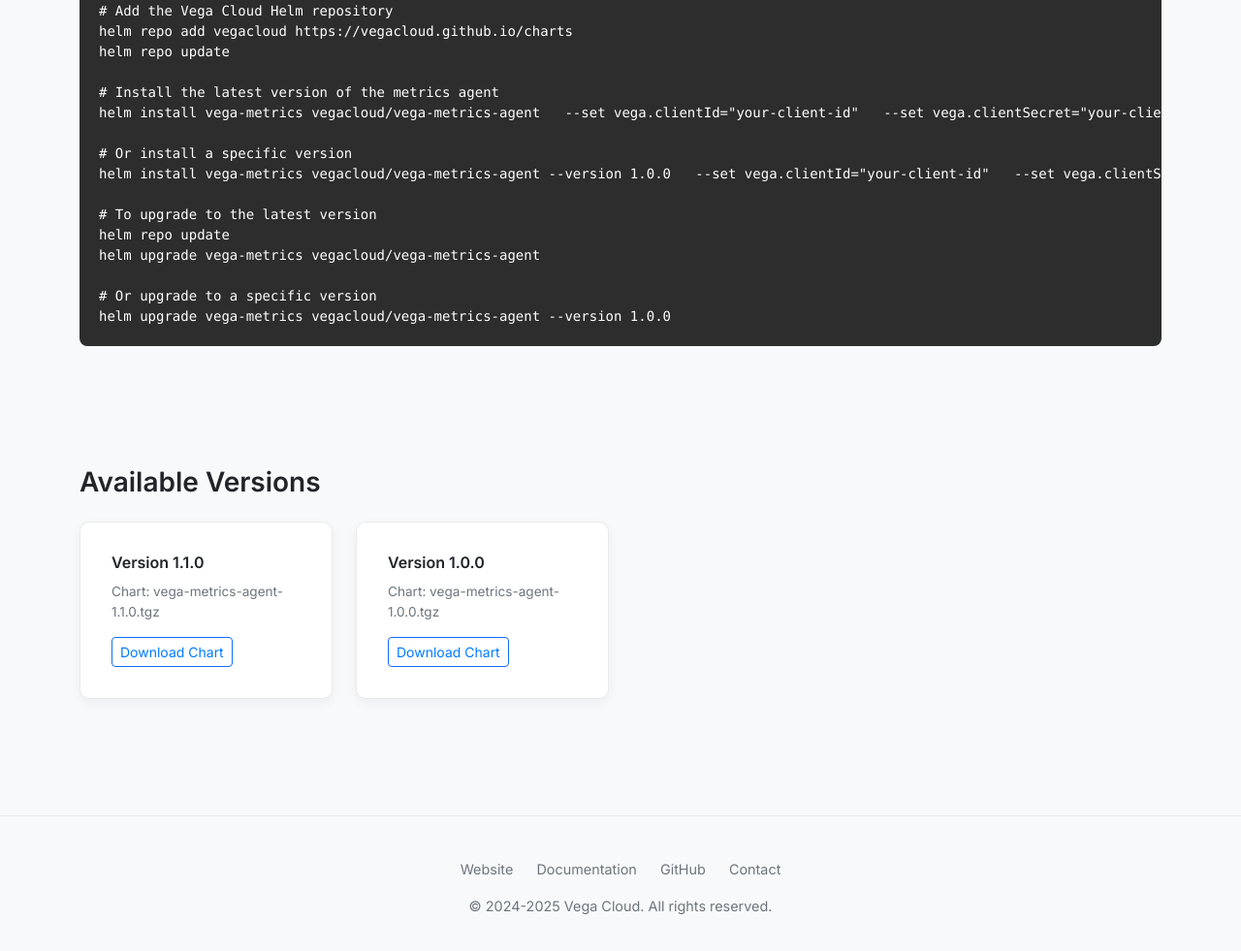
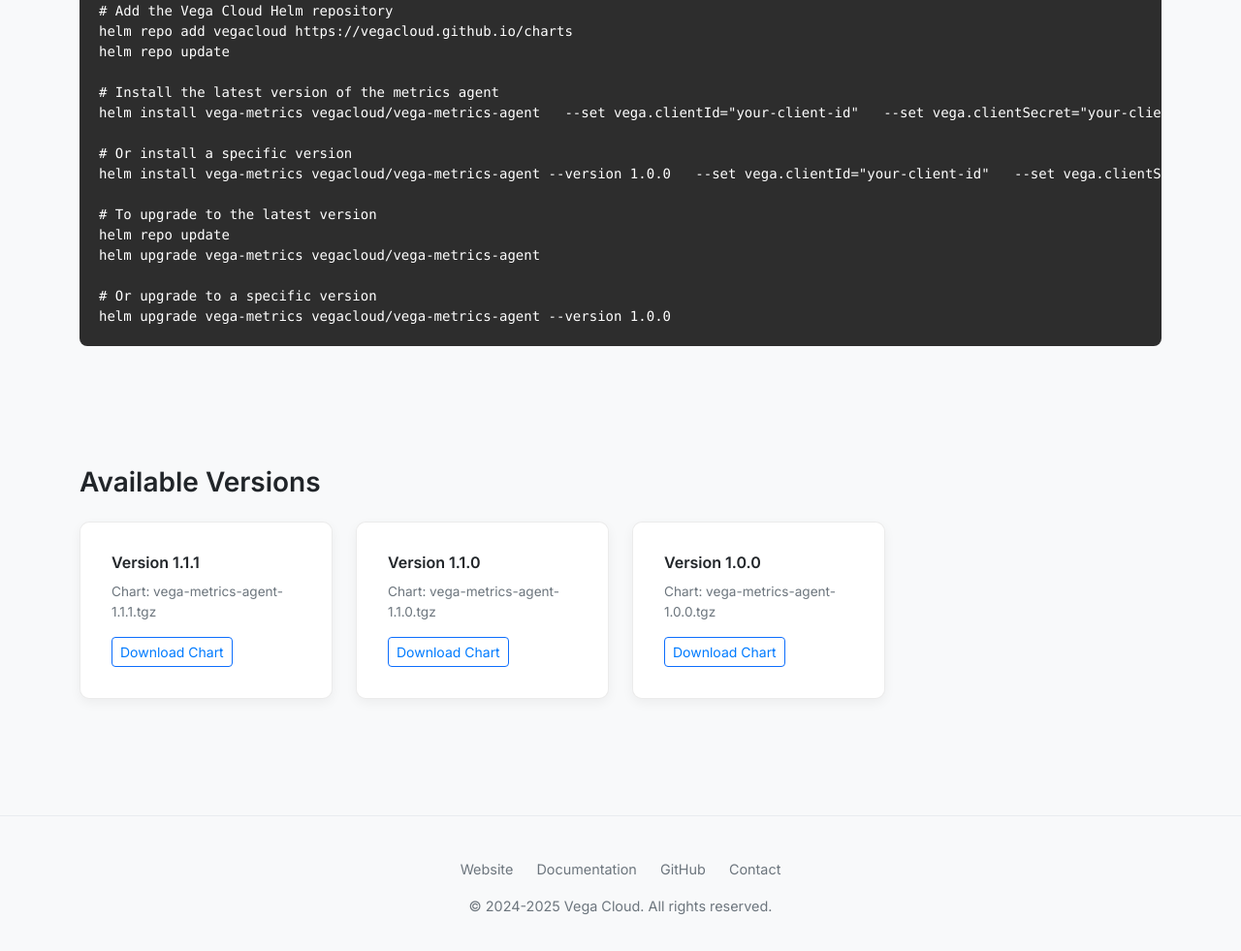
Before and after one commit to vegacloud/charts, a plain HTML site: page index.html in a window 1280 px wide. Shown: the part 443-1424 px from the top of the page at 97% size. Drawn offline with nearby package versions, Linux system fonts and the light colour scheme; a small style sheet from the web is missing.

Commit message:
Updated chart to 1.1.1

```diff
--- a/index.html
+++ b/index.html
@@ -175,6 +175,20 @@ helm upgrade vega-metrics vegacloud/vega-metrics-agent --version 1.0.0</code></p
             <div class="col-12 col-sm-6 col-md-4 col-lg-3">
                 <div class="card h-100 p-3">
                     <div class="card-body">
+                        <h5 class="card-title">Version 1.1.1</h5>
+                        <div class="chart-meta">
+                            <div>Chart: vega-metrics-agent-1.1.1.tgz</div>
+                        </div>
+                        <div class="mt-3">
+                            <a href="https://vegacloud.github.io/charts/vega-metrics-agent-1.1.1.tgz" class="btn btn-outline-primary btn-sm">Download Chart</a>
+                        </div>
+                    </div>
+                </div>
+            </div>
+
+            <div class="col-12 col-sm-6 col-md-4 col-lg-3">
+                <div class="card h-100 p-3">
+                    <div class="card-body">
                         <h5 class="card-title">Version 1.1.0</h5>
                         <div class="chart-meta">
                             <div>Chart: vega-metrics-agent-1.1.0.tgz</div>
```
Also changed, not shown: 2 other files.
